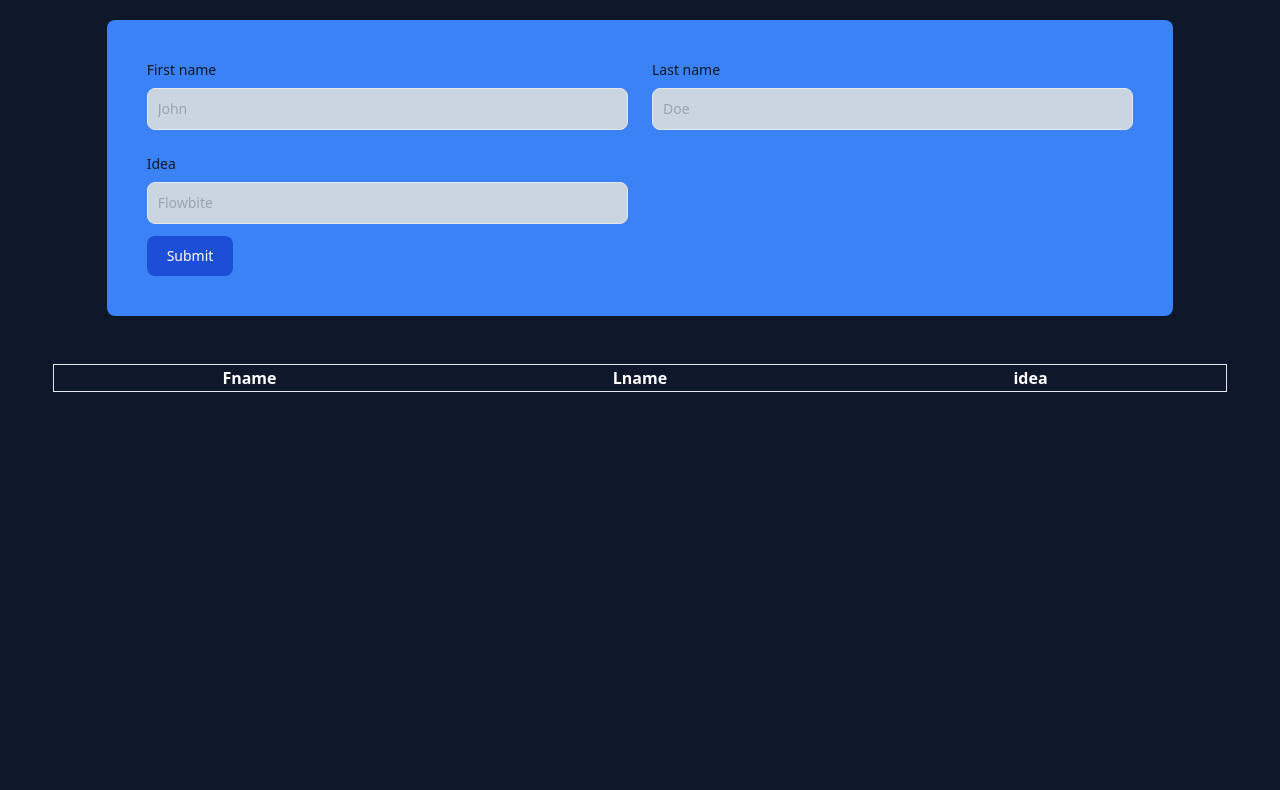
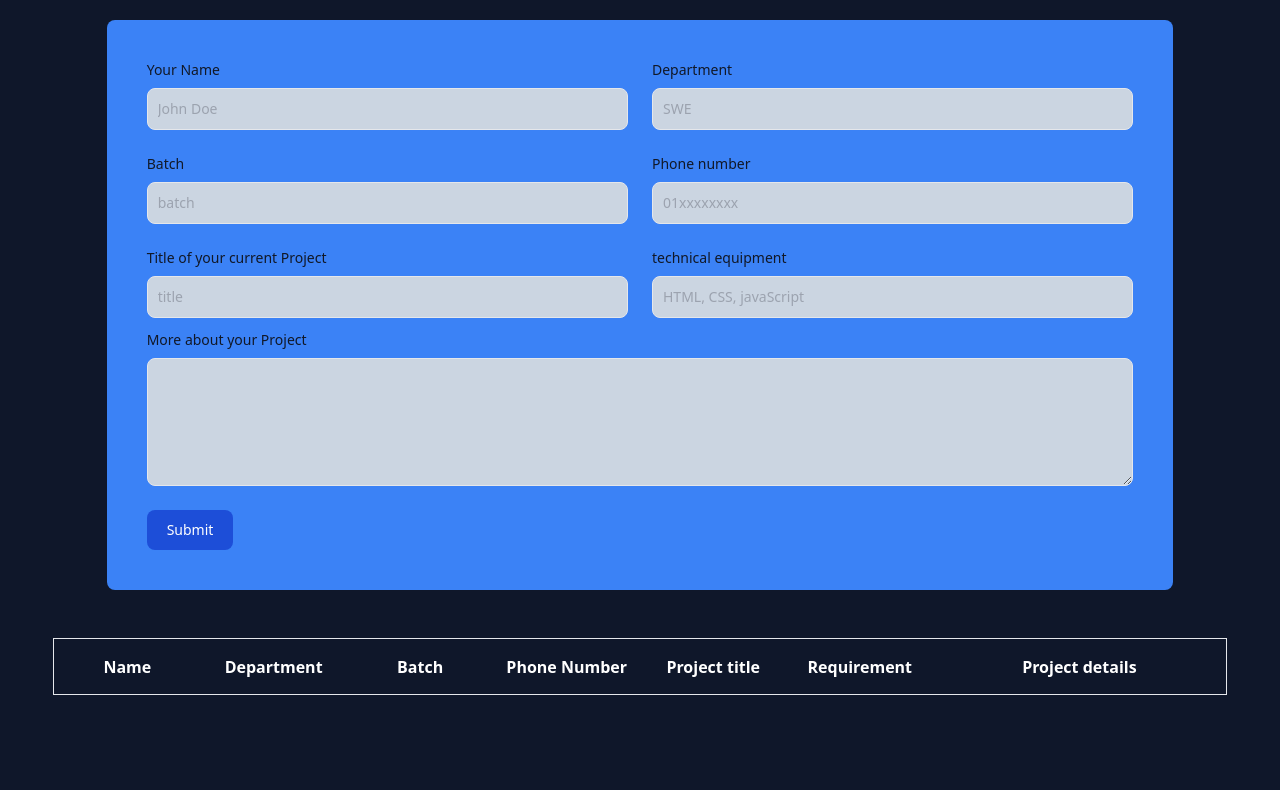
Before and after one commit to Shovon15/capstone-Project, a plain HTML site: page user_profile.html in a window 1280 px wide. Shown: the part 312-1102 px from the top of the page. Drawn offline with nearby package versions, Linux system fonts and the light colour scheme.

Commit message:
add more input field and display

```diff
--- a/dom.js
+++ b/dom.js
@@ -1,12 +1,13 @@
 function getINputValue(inputId) {
     const getInputId = document.getElementById(inputId);
     const inputValue = getInputId.value;
-    getInputId.value = "";
+    // getInputId.value = "";
     return inputValue;
 }
 
-function generateTable(tableValue1, tableValue2, tableValue3) {
+function generateTable(tableValue1, tableValue2, tableValue3, tableValue4, tableValue5, tableValue6, tableValue7) {
     const row = document.createElement("tr");
+    row.style.border = "1px solid white";
     // const td1 = document.createElement("td");
     // const td2 = document.createElement("td");
     // const td3 = document.createElement("td");
@@ -22,17 +23,25 @@ function generateTable(tableValue1, tableValue2, tableValue3) {
        <td>${tableValue1}</td>
        <td>${tableValue2}</td>
        <td>${tableValue3}</td>
+       <td>${tableValue4}</td>
+       <td>${tableValue5}</td>
+       <td>${tableValue6}</td>
+       <td>${tableValue7}</td>
 
         `;
-
-    document.getElementById("tr").appendChild(row);
+    const tableRow = document.getElementById("tr");
+    tableRow.appendChild(row);
 }
 
 document.getElementById("submit-btn").addEventListener("click", (e) => {
     e.preventDefault();
-    const fNameValue = getINputValue("first_name");
-    const lNameValue = getINputValue("last_name");
-    const ideaValue = getINputValue("idea");
+    const nameValue = getINputValue("name-field");
+    const departmentValue = getINputValue("department-field");
+    const batchValue = getINputValue("batch-field");
+    const phoneValue = getINputValue("phone-field");
+    const projectTitleValue = getINputValue("project-title-field");
+    const technicalValue = getINputValue("technical-field");
+    const ideaTextValue = getINputValue("idea-text-field");
 
-    generateTable(fNameValue, lNameValue, ideaValue);
+    generateTable(nameValue, departmentValue, batchValue, phoneValue, projectTitleValue, technicalValue, ideaTextValue);
 });
--- a/user_profile.html
+++ b/user_profile.html
@@ -49,8 +49,8 @@
                     <div
                         class="flex-initial w-60 h-28 py-7 rounded-lg text-center font-bold text-2xl bg-indigo-800 text-white"
                     >
-                        <p>Type of Extra</p>
-                        <p>34</p>
+                        <p>Popular Search</p>
+                        <p class="text-xl">software Development</p>
                     </div>
                 </div>
             </section>
@@ -62,115 +62,91 @@
                     <div class="grid gap-6 mb-3 md:grid-cols-2">
                         <div>
                             <label class="block mb-2 text-sm font-medium text-gray-900 dark:text-gray-300"
-                                >First name</label
+                                >Your Name</label
                             >
                             <input
-                                type="text"
-                                id="first_name"
+                                type="name"
+                                id="name-field"
                                 class="bg-slate-300 border text-sm rounded-lg block w-full p-2.5"
-                                placeholder="John"
+                                placeholder="John Doe"
                             />
                         </div>
                         <div>
                             <label class="block mb-2 text-sm font-medium text-gray-900 dark:text-gray-300"
-                                >Last name</label
+                                >Department</label
                             >
                             <input
                                 type="text"
-                                id="last_name"
+                                id="department-field"
                                 class="bg-slate-300 border text-sm rounded-lg block w-full p-2.5"
-                                placeholder="Doe"
+                                placeholder="SWE"
                             />
                         </div>
                         <div>
                             <label for="company" class="block mb-2 text-sm font-medium text-gray-900 dark:text-gray-300"
-                                >Idea</label
+                                >Batch</label
                             >
                             <input
                                 type="text"
-                                id="idea"
+                                id="batch-field"
                                 class="bg-slate-300 border text-sm rounded-lg block w-full p-2.5"
-                                placeholder="Flowbite"
+                                placeholder="batch"
                             />
                         </div>
-                        <!--
+
                         <div>
                             <label for="phone" class="block mb-2 text-sm font-medium text-gray-900 dark:text-gray-300"
                                 >Phone number</label
                             >
                             <input
                                 type="tel"
-                                id="phone"
+                                id="phone-field"
                                 class="bg-slate-300 border text-sm rounded-lg block w-full p-2.5"
-                                placeholder="123-45-678"
-                                pattern="[0-9]{3}-[0-9]{2}-[0-9]{3}"
+                                placeholder="01xxxxxxxx"
                             />
                         </div>
                         <div>
                             <label for="website" class="block mb-2 text-sm font-medium text-gray-900 dark:text-gray-300"
-                                >Website URL</label
+                                >Title of your current Project</label
                             >
                             <input
                                 type="url"
-                                id="website"
+                                id="project-title-field"
                                 class="bg-slate-300 border text-sm rounded-lg block w-full p-2.5"
-                                placeholder="flowbite.com"
+                                placeholder="title"
                             />
                         </div>
                         <div>
                             <label
                                 for="visitors"
                                 class="block mb-2 text-sm font-medium text-gray-900 dark:text-gray-300"
-                                >Unique visitors (per month)</label
+                                >technical equipment</label
                             >
                             <input
-                                type="number"
-                                id="visitors"
+                                type="text"
+                                id="technical-field"
                                 class="bg-slate-300 border text-sm rounded-lg block w-full p-2.5"
-                                placeholder=""
+                                placeholder="HTML, CSS, javaScript"
                             />
                         </div>
                     </div>
                     <div class="mb-6">
-                        <label for="email" class="block mb-2 text-sm font-medium text-gray-900 dark:text-gray-300"
-                            >Email address</label
+                        <label for="" class="block mb-2 text-sm font-medium text-gray-900 dark:text-gray-300"
+                            >More about your Project</label
                         >
-                        <input
-                            type="email"
-                            id="email"
-                            class="bg-slate-300 border text-sm rounded-lg block w-full p-2.5"
-                            placeholder="john.doe@company.com"
-                        /> -->
+
+                        <textarea
+                            type="text"
+                            id="idea-text-field"
+                            class="bg-slate-300 border text-sm rounded-lg block w-full h-32 p-2.5"
+                        >
+                        </textarea>
                     </div>
-                    <!-- <div class="mb-6">
-                        <label for="password" class="block mb-2 text-sm font-medium text-gray-900 dark:text-gray-300"
-                            >Password</label
-                        >
-                        <input
-                            type="password"
-                            id="password"
-                            class="bg-slate-300 border text-sm rounded-lg block w-full p-2.5"
-                            placeholder="•••••••••"
-                        />
-                    </div>
-                    <div class="mb-6">
-                        <label
-                            for="confirm_password"
-                            class="block mb-2 text-sm font-medium text-gray-900 dark:text-gray-300"
-                            >Confirm password</label
-                        >
-                        <input
-                            type="password"
-                            id="confirm_password"
-                            class="bg-slate-300 border text-sm rounded-lg block w-full p-2.5"
-                            placeholder="•••••••••"
-                        />
-                    </div> -->
 
                     <!-- submit button--------------- -->
                     <button
                         id="submit-btn"
-                        type="submi"
+                        type="submit"
                         class="text-white bg-blue-700 hover:bg-blue-800 focus:ring-4 focus:outline-none focus:ring-blue-300 font-medium rounded-lg text-sm w-full sm:w-auto px-5 py-2.5 text-center"
                     >
                         Submit
@@ -180,10 +156,14 @@
             <section>
                 <table class="table-fixed w-11/12 border mt-12 mx-auto mb-96 text-white h-auto text-center">
                     <thead>
-                        <tr>
-                            <th>Fname</th>
-                            <th>Lname</th>
-                            <th>idea</th>
+                        <tr class="h-14">
+                            <th>Name</th>
+                            <th>Department</th>
+                            <th>Batch</th>
+                            <th>Phone Number</th>
+                            <th>Project title</th>
+                            <th>Requirement</th>
+                            <th class="w-3/12">Project details</th>
                         </tr>
                     </thead>
                     <tbody id="tr"></tbody>
```
